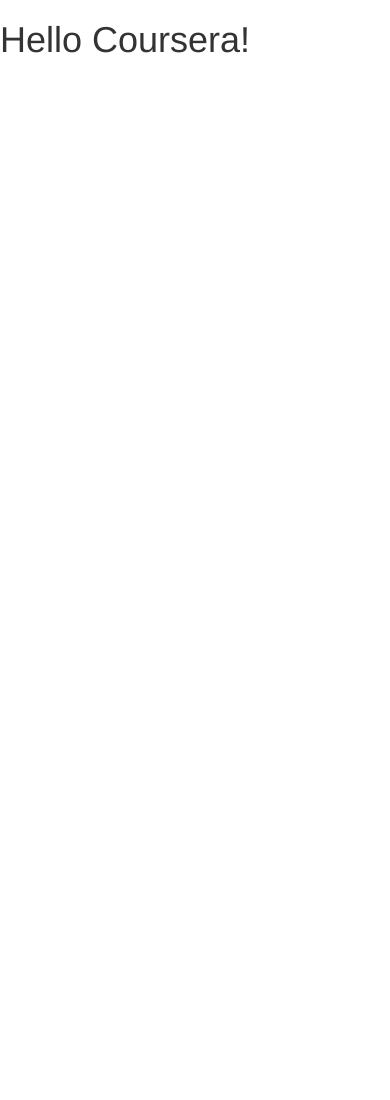
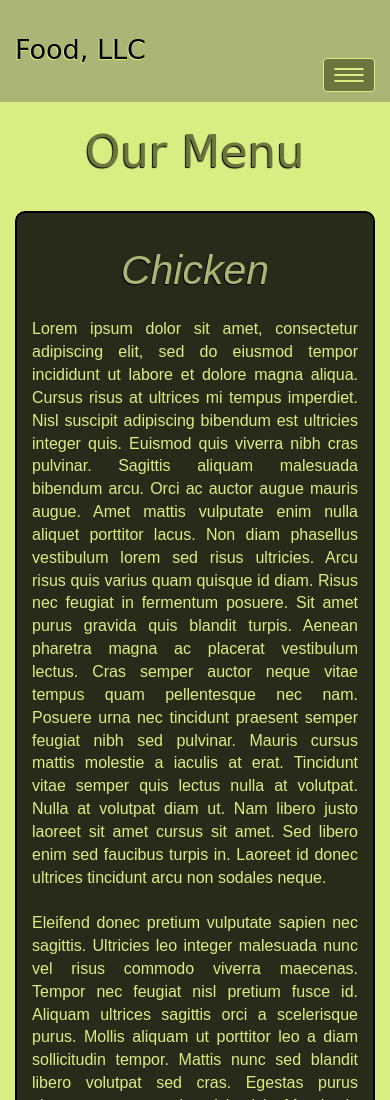
Before and after one commit to a-loeffler/coursera-test, a plain HTML site: page module3-solution/index.html in a window 390 px wide. Shown: the top 1100 px of the page. Before the commit the page ends 844 px from the top, so only its background shows below. Drawn offline with Linux system fonts and the light colour scheme; a web font is replaced by a local one.

Commit message:
solution

```diff
--- a/module3-solution/css/styles.css
+++ b/module3-solution/css/styles.css
@@ -0,0 +1,127 @@
+* {
+  margin: 0px;
+  padding: 0px;
+  box-sizing: border-box;
+  font-size: 16px;
+}
+
+body {
+	background-color: #daed82;
+}
+
+/** HEADER **/
+#header-nav {
+	background-color: #abb576;
+	border-radius: 0;
+	border: 0;
+	margin-bottom: 25px;
+	padding-bottom: 0px;
+	min-height: 100px;
+}
+
+.navbar-brand h1{
+	color: black;
+	font-size: 1.5em;
+	font-family: 'Merienda One', cursive;
+	text-shadow: -1px 1px 1px #daed82;
+
+}
+
+
+.navbar-header button.navbar-toggle, .navbar-header .icon-bar {
+	border: 1px solid #daed82;
+	background-color: #6c753e;
+}
+
+
+.navbar-header button.navbar-toggle:hover {
+	background-color: #6c753e;
+	border: 1px solid black;
+}
+
+.navbar-header button.navbar-toggle:focus {
+	background-color: #292b1a;
+	border: 1px solid black;
+	box-shadow: 0 4px 8px 0 #daed82, 0 6px 20px 0 #daed82;
+
+}
+
+.navbar-toggle .icon-bar {
+	display: block;
+	width: 30px;
+	height: 2px;
+	border-radius: 1px;
+}
+
+.navbar-header button.navbar-toggle {
+	clear: both;
+	margin-bottom: 10px;
+}
+
+#nav-list {
+
+	margin-top: 0px;
+	margin-bottom: 0px;
+	text-align: center;
+	background-color: #daed82;
+
+	border-bottom: 2px solid black;
+}
+
+#nav-list a {
+	font-family: sans-serif;
+	font-size: 2em;
+	color: black;
+	border-bottom: 1px solid black;
+}
+
+#nav-list a:hover {
+	color: #daed82;
+	background-color: #6c753e;
+}
+
+/** End HEADER **/
+
+/** "OUR MENU" TITLE **/
+.menu-title {
+	color: #6c753e;
+	font-family: 'Merienda One', cursive;
+	text-shadow: -1px 1px 1px black;
+	font-size: 2.8em;
+	margin-top: 0px;
+	padding-top: 0px;
+	padding-bottom: 25px;
+}
+
+/** End TITLE **/
+
+/** JUMBOTRON **/
+#jumbotron-container {
+
+	font-family: 'Arial', sans-serif;
+	margin-bottom: 25px;
+
+}
+
+#jumbotron-container
+
+
+#jumbotron {
+	background-color: #292b1a;
+	color: #daed82;
+	font-size: 1.6em;
+	min-height: 1000px;
+	text-align: justify;
+	border: 2px solid black;
+	border-radius: 10px;
+}
+
+#jumbotron h3 {
+	text-transform: capitalize;
+	color: #abb576;
+	text-shadow: -1px 1px 1px black;
+	font-size: 1.6em;
+	font-style: italic;
+	padding-bottom: 15px;
+	padding-top: 15px;
+}
--- a/module3-solution/index.html
+++ b/module3-solution/index.html
@@ -1,6 +1,10 @@
 <!doctype html>
 <html lang="en">
   <head>
+    <style>
+      @import url('https://fonts.googleapis.com/css2?family=Merienda+One&display=swap');
+      @import url('https://fonts.googleapis.com/css2?family=Comfortaa:wght@500&display=swap');
+    </style>
     <meta charset="utf-8">
     <meta http-equiv="X-UA-Compatible" content="IE=edge">
     <meta name="viewport" content="width=device-width, initial-scale=1">
@@ -12,13 +16,59 @@
       <script src="https://oss.maxcdn.com/respond/1.4.2/respond.min.js"></script>
     <![endif]-->
 
-    <title>Bootstrap Starter Page</title>
+    <title>Module-3 Solution</title>
     <link rel="stylesheet" href="css/bootstrap.min.css">
     <link rel="stylesheet" href="css/styles.css">
   </head>
 <body>
+  <!-- Navbar -->
+  <nav id="header-nav" class="navbar navbar-default">
+    <div class="container">
+      <div class="navbar-header">
+        <div class="navbar-brand"><h1>Food, LLC</h1></div>
 
-  <h1>Hello Coursera!</h1>
+        <button type="button" class="navbar-toggle collapsed" data-toggle="collapse" data-target="#collapsable-nav" aria-expanded="false">
+          <span class="sr-only">Toggle navigation</span>
+          <span class="icon-bar"></span>
+          <span class="icon-bar"></span>
+          <span class="icon-bar"></span>
+        </button>
+      </div> <!-- navbar-header -->
+
+      <!-- collabsable navbar menu contents -->
+      <div id="collapsable-nav" class="collapse navbar-collapse">
+        <ul id="nav-list" class="nav navbar-nav navbar-right visible-xs">
+          <li><a href="#">Chicken</a></li>
+          <li><a href="#">Beef</a></li>
+          <li><a href="#" id="sushi">Sushi</a></li>
+        </ul>
+
+
+    </div> <!-- .container -->
+
+  </nav> <!-- .header-nav -->
+
+  <div id="">
+
+  <!-- Menu Title -->
+<h1 class="menu-title text-center">Our Menu</h1>
+
+
+<!-- Bootstrap Grid -->
+<div id="jumbotron-container" class="container">
+  <section id="jumbotron" class="col-md-12 col-sm-12 col-xs-12">
+    <h3 class="jumbotron-title text-center">Chicken</h3>
+      <p>Lorem ipsum dolor sit amet, consectetur adipiscing elit, sed do eiusmod tempor incididunt ut labore et dolore magna aliqua. Cursus risus at ultrices mi tempus imperdiet. Nisl suscipit adipiscing bibendum est ultricies integer quis. Euismod quis viverra nibh cras pulvinar. Sagittis aliquam malesuada bibendum arcu. Orci ac auctor augue mauris augue. Amet mattis vulputate enim nulla aliquet porttitor lacus. Non diam phasellus vestibulum lorem sed risus ultricies. Arcu risus quis varius quam quisque id diam. Risus nec feugiat in fermentum posuere. Sit amet purus gravida quis blandit turpis. Aenean pharetra magna ac placerat vestibulum lectus. Cras semper auctor neque vitae tempus quam pellentesque nec nam. Posuere urna nec tincidunt praesent semper feugiat nibh sed pulvinar. Mauris cursus mattis molestie a iaculis at erat. Tincidunt vitae semper quis lectus nulla at volutpat. Nulla at volutpat diam ut. Nam libero justo laoreet sit amet cursus sit amet. Sed libero enim sed faucibus turpis in. Laoreet id donec ultrices tincidunt arcu non sodales neque.
+      <br><br>
+      Eleifend donec pretium vulputate sapien nec sagittis. Ultricies leo integer malesuada nunc vel risus commodo viverra maecenas. Tempor nec feugiat nisl pretium fusce id. Aliquam ultrices sagittis orci a scelerisque purus. Mollis aliquam ut porttitor leo a diam sollicitudin tempor. Mattis nunc sed blandit libero volutpat sed cras. Egestas purus viverra accumsan in nisl nisi. Mauris in aliquam sem fringilla. Turpis nunc eget lorem dolor sed viverra ipsum. Consequat semper viverra nam libero. Ultrices mi tempus imperdiet nulla malesuada pellentesque. Augue mauris augue neque gravida in fermentum et sollicitudin ac. Ultrices vitae auctor eu augue ut. Amet porttitor eget dolor morbi non arcu. Vitae purus faucibus ornare suspendisse sed nisi lacus sed. Nunc non blandit massa enim nec.
+      <br><br>
+      Commodo quis imperdiet massa tincidunt nunc pulvinar sapien et ligula. Ultricies mi quis hendrerit dolor magna eget est. Senectus et netus et malesuada fames ac turpis egestas sed. Lacus viverra vitae congue eu consequat. Non arcu risus quis varius quam quisque id diam. Pellentesque habitant morbi tristique senectus et netus et malesuada fames. Felis eget velit aliquet sagittis id. Aliquet lectus proin nibh nisl condimentum id venenatis. Fames ac turpis egestas sed tempus urna. Elementum nibh tellus molestie nunc non blandit massa enim. Fringilla ut morbi tincidunt augue interdum velit. Proin fermentum leo vel orci porta non. Consequat id porta nibh venenatis cras. Felis imperdiet proin fermentum leo vel. Vestibulum morbi blandit cursus risus at ultrices mi. Erat pellentesque adipiscing commodo elit at imperdiet dui accumsan. Ut venenatis tellus in metus vulputate eu scelerisque felis.
+      <br><br>
+      Eget lorem dolor sed viverra ipsum. Condimentum lacinia quis vel eros donec ac odio tempor. Amet dictum sit amet justo donec. Ultrices eros in cursus turpis massa tincidunt dui ut ornare. Integer vitae justo eget magna fermentum iaculis eu non diam. Morbi quis commodo odio aenean sed adipiscing diam donec adipiscing. Hendrerit dolor magna eget est lorem ipsum dolor sit. Enim neque volutpat ac tincidunt. Facilisi morbi tempus iaculis urna id volutpat lacus. Elit at imperdiet dui accumsan sit. Proin fermentum leo vel orci porta non. Suspendisse potenti nullam ac tortor vitae purus faucibus ornare. At risus viverra adipiscing at in tellus integer feugiat. Egestas sed tempus urna et pharetra pharetra massa massa. Tincidunt nunc pulvinar sapien et ligula ullamcorper malesuada proin libero. Pellentesque diam volutpat commodo sed egestas egestas fringilla phasellus faucibus. Velit scelerisque in dictum non consectetur a erat nam. Adipiscing elit duis tristique sollicitudin nibh sit amet. Eu tincidunt tortor aliquam nulla. Lacus laoreet non curabitur gravida.
+      <br><br>
+      Elit eget gravida cum sociis natoque penatibus et magnis. Aliquet porttitor lacus luctus accumsan tortor posuere ac ut. Lectus sit amet est placerat in egestas erat imperdiet sed. Enim sed faucibus turpis in eu mi bibendum. At volutpat diam ut venenatis tellus. Adipiscing enim eu turpis egestas. Libero enim sed faucibus turpis in eu. Et tortor consequat id porta nibh venenatis cras sed felis. Bibendum neque egestas congue quisque. Habitant morbi tristique senectus et netus. Viverra orci sagittis eu volutpat odio facilisis.</p>
+  </section>
+</div>
 
   <!-- jQuery (Bootstrap JS plugins depend on it) -->
   <script src="js/jquery-1.11.3.min.js"></script>
```
